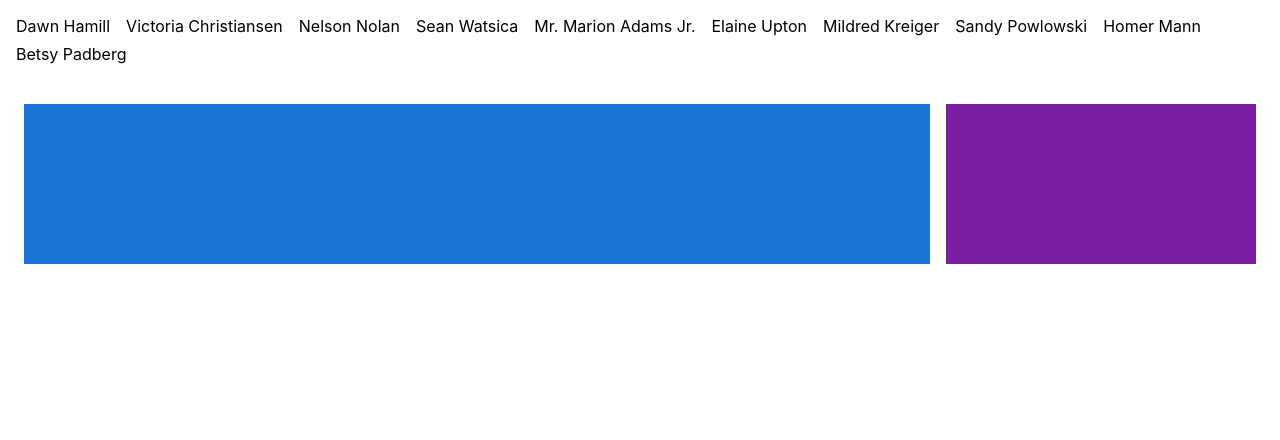
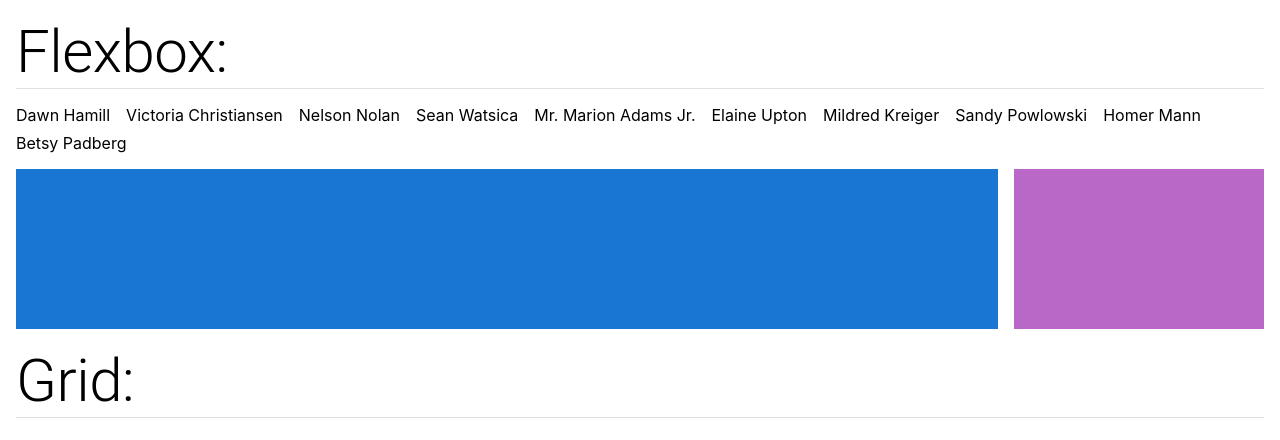
Before and after one commit to cagosto/css-tips, a React (Create React App) app: page / in a window 1280 px wide. Shown: the top 440 px of the page. Built offline with nearby package versions, Linux system fonts and the light colour scheme.

Commit message:
flex layout

```diff
--- a/src/index.css
+++ b/src/index.css
@@ -5,9 +5,14 @@ body {
     sans-serif;
   -webkit-font-smoothing: antialiased;
   -moz-osx-font-smoothing: grayscale;
+  box-sizing: border-box;
 }
 
 code {
   font-family: source-code-pro, Menlo, Monaco, Consolas, 'Courier New',
     monospace;
 }
+
+*, *:before, *:after {
+  box-sizing: inherit;
+}
--- a/src/layouts/index.tsx
+++ b/src/layouts/index.tsx
@@ -1,4 +1,11 @@
-import { Box, Stack, Theme, useMediaQuery } from '@mui/material';
+import {
+  Box,
+  Divider,
+  Stack,
+  Theme,
+  Typography,
+  useMediaQuery,
+} from '@mui/material';
 import { faker } from '@faker-js/faker';
 import { times } from 'lodash';
 
@@ -7,19 +14,21 @@ export default function FlexBoxLayouts() {
   const mdBP = useMediaQuery((theme: Theme) => theme.breakpoints.up('sm'));
 
   return (
-    <Box>
+    <Box sx={{ p: 2 }}>
+      <Typography variant="h2">Flexbox:</Typography>
+      <Divider />
       <Stack
         direction="row"
         columnGap={2}
         rowGap={1}
         flexWrap="wrap"
-        sx={{ p: 2 }}
+        sx={{ my: 2 }}
       >
         {boxes.map((v) => (
           <Box key={v}>{faker.name.fullName()}</Box>
         ))}
       </Stack>
-      <Stack direction={!mdBP ? 'column' : 'row'} columnGap={2} sx={{ p: 3 }}>
+      <Stack direction={!mdBP ? 'column' : 'row'} columnGap={2}>
         <Box
           sx={{
             background: (theme) => theme.palette.primary.main,
@@ -33,8 +42,16 @@ export default function FlexBoxLayouts() {
         />
         <Box
           sx={{
-            background: (theme) => theme.palette.secondary.dark,
+            background: (theme) => theme.palette.secondary.light,
             p: 10,
+            flexGrow: {
+              xs: 0,
+              md: 1,
+            },
+            maxWidth: {
+              xs: 'none',
+              md: 250,
+            },
             flexBasis: {
               xs: 1,
               md: 150,
@@ -46,6 +63,10 @@ export default function FlexBoxLayouts() {
           }}
         />
       </Stack>
+      <Typography variant="h2" sx={{ mt: 2 }}>
+        Grid:
+      </Typography>
+      <Divider />
     </Box>
   );
 }
```
